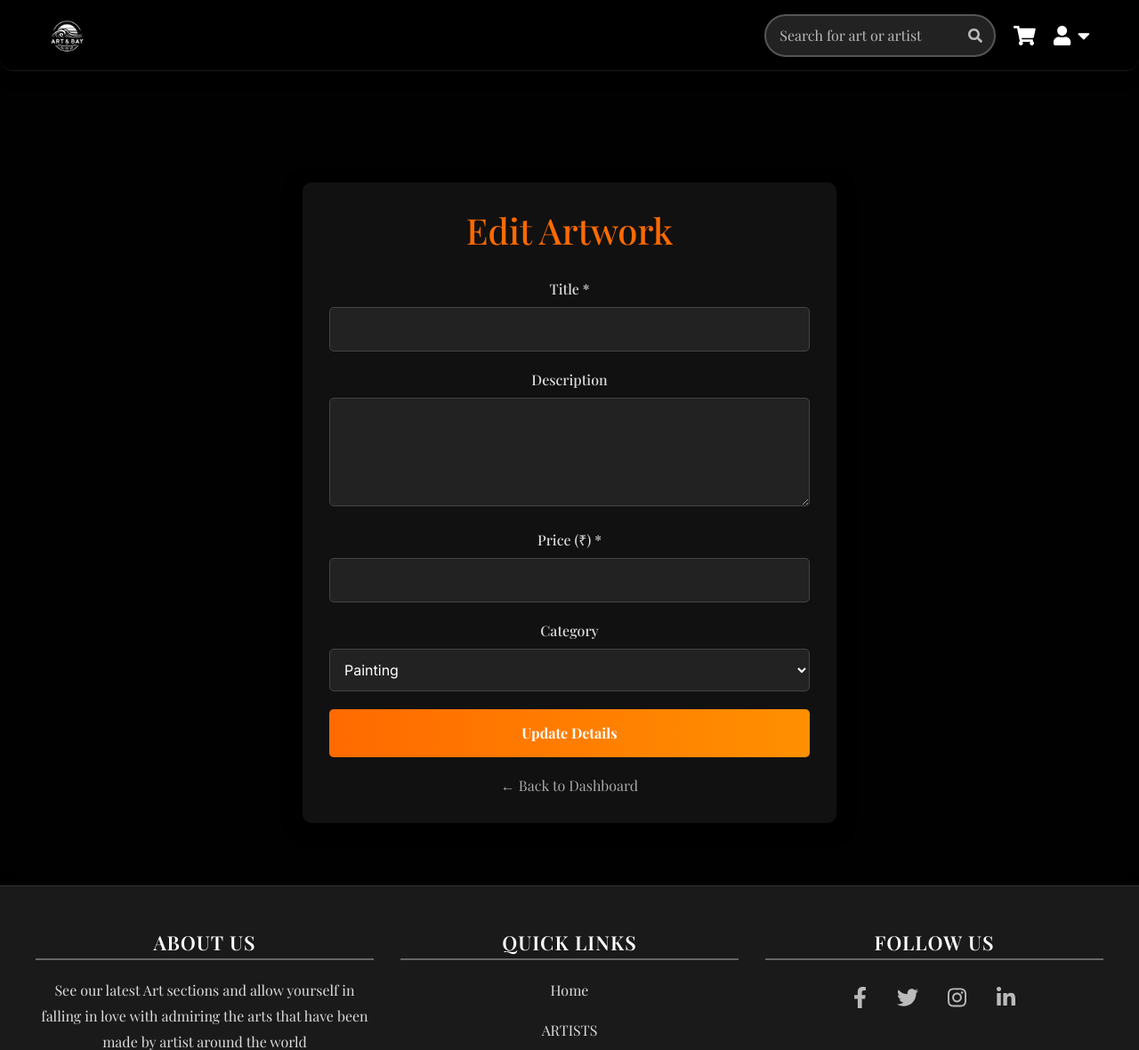
After one commit to yadhu-tj/ART-BAY, a Flask app: template templates/edit_art.html in a window 1280 px wide. The commit adds this page. Shown: the top 1180 px of the page at 89% size. Run offline with Flask 3, Linux system fonts and the light colour scheme; the template is opened without the code that fills it, so the values that code supplies are empty; some libraries are stand-ins or nearby versions.

Commit message:
feat: Implement artwork editing and update artist dashboard

```diff
--- /dev/null
+++ b/templates/edit_art.html
@@ -0,0 +1,124 @@
+{% extends "base.html" %}
+
+{% block title %}Edit Artwork - ART&BAY{% endblock %}
+
+{% block head %}
+{{ super() }}
+<style>
+    .add-art-container {
+        max-width: 600px;
+        margin: 120px auto 50px;
+        padding: 30px;
+        background-color: #111;
+        border-radius: 10px;
+        box-shadow: 0 5px 20px rgba(0, 0, 0, 0.5);
+        color: #fff;
+    }
+
+    .add-art-container h1 {
+        text-align: center;
+        margin-bottom: 30px;
+        font-family: 'Playfair Display', serif;
+        color: #ff6a00;
+    }
+
+    .form-group {
+        margin-bottom: 20px;
+    }
+
+    .form-group label {
+        display: block;
+        margin-bottom: 8px;
+        font-weight: 500;
+        color: #ddd;
+    }
+
+    .form-group input,
+    .form-group textarea,
+    .form-group select {
+        width: 100%;
+        padding: 12px;
+        background-color: #222;
+        border: 1px solid #444;
+        border-radius: 5px;
+        color: #fff;
+        font-family: 'Inter', sans-serif;
+    }
+
+    .form-group input:focus,
+    .form-group textarea:focus,
+    .form-group select:focus {
+        outline: none;
+        border-color: #ff6a00;
+    }
+
+    .submit-btn {
+        width: 100%;
+        padding: 15px;
+        background: linear-gradient(90deg, #ff6a00, #ff9000);
+        border: none;
+        border-radius: 5px;
+        color: white;
+        font-weight: bold;
+        font-size: 16px;
+        cursor: pointer;
+        transition: transform 0.2s;
+    }
+
+    .submit-btn:hover {
+        transform: translateY(-2px);
+    }
+
+    .back-link {
+        display: block;
+        text-align: center;
+        margin-top: 20px;
+        color: #aaa;
+        text-decoration: none;
+    }
+
+    .back-link:hover {
+        color: #ff6a00;
+    }
+</style>
+{% endblock %}
+
+{% block content %}
+<div class="add-art-container">
+    <h1>Edit Artwork</h1>
+
+    <form action="{{ url_for('artist_dashboard.edit_art', art_id=art.art_id) }}" method="POST">
+        <div class="form-group">
+            <label for="title">Title *</label>
+            <input type="text" id="title" name="title" value="{{ art.title }}" required>
+        </div>
+
+        <div class="form-group">
+            <label for="description">Description</label>
+            <textarea id="description" name="description" rows="4">{{ art.description }}</textarea>
+        </div>
+
+        <div class="form-group">
+            <label for="price">Price (₹) *</label>
+            <input type="number" id="price" name="price" step="0.01" min="0" value="{{ art.price }}" required>
+        </div>
+
+        <div class="form-group">
+            <label for="category">Category</label>
+            <select id="category" name="category">
+                <option value="Painting" {% if art.category=='Painting' %}selected{% endif %}>Painting</option>
+                <option value="Sculpture" {% if art.category=='Sculpture' %}selected{% endif %}>Sculpture</option>
+                <option value="Photography" {% if art.category=='Photography' %}selected{% endif %}>Photography</option>
+                <option value="Digital" {% if art.category=='Digital' %}selected{% endif %}>Digital</option>
+            </select>
+        </div>
+
+        <!-- Note: Image editing is not included in this simple form to keep it focused on details.
+             Ideally image update is a separate action or optional upload. -->
+
+        <button type="submit" class="submit-btn">Update Details</button>
+    </form>
+
+    <a href="{{ url_for('artist_dashboard.dashboard') }}" class="back-link">← Back to Dashboard</a>
+</div>
+{% endblock %}
```
Also changed, not shown: blueprints/artist_dashboard_routes.py (+47 -3 lines), models/artist_dashboard_queries.py (+26 -1 lines), static/js/artist_dashboard.js (+20 -45 lines), templates/dashboard.html (+7 -4 lines), templates/edit_price.html (+59 -7 lines).
